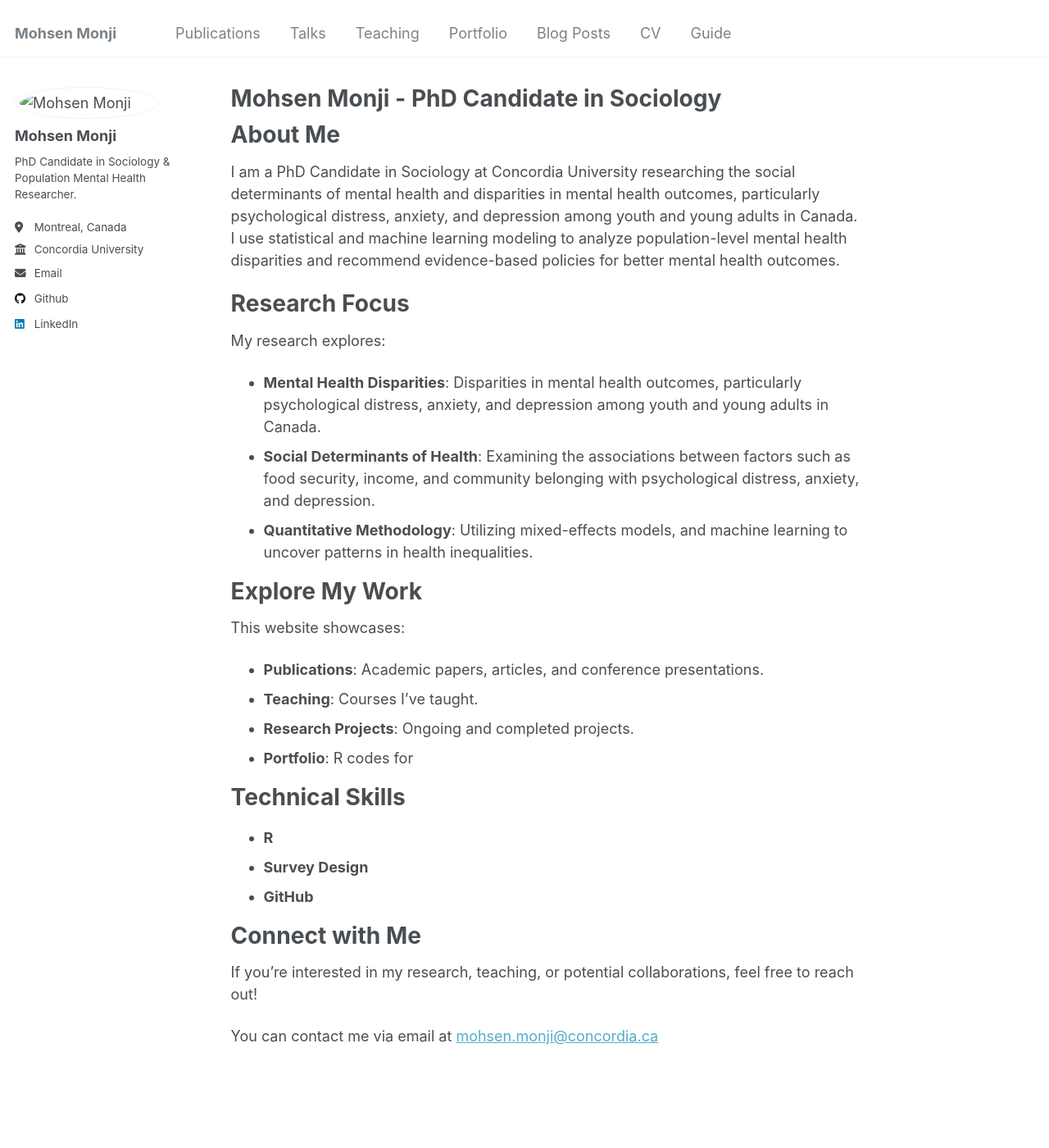
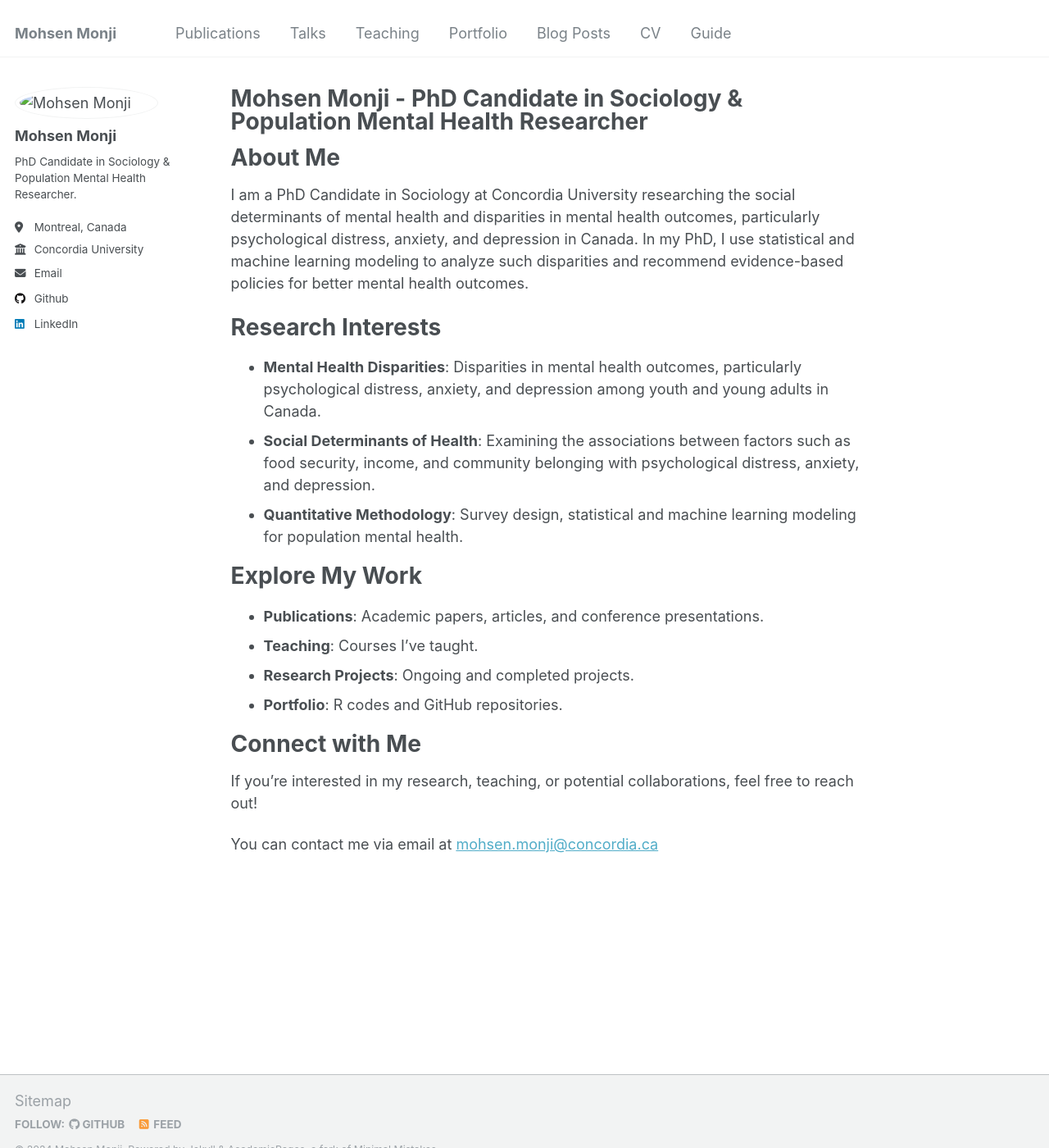
Before and after one commit to Mohsnmonji/mohsnmonji.github.io, a Jekyll site: the page built from _pages/about.md, in a window 1280 px wide and 1400 px high. Shown: the whole window at 82% size. Built offline with Jekyll 4.4.1, drawn with Linux system fonts in a browser that asks for light colours.

Commit message:
Update about.md

```diff
--- a/_pages/about.md
+++ b/_pages/about.md
@@ -1,6 +1,6 @@
 ---
 permalink: /
-title: "Mohsen Monji - PhD Candidate in Sociology"
+title: "Mohsen Monji - PhD Candidate in Sociology & Population Mental Health Researcher"
 author_profile: true
 redirect_from:
   - /about/
@@ -11,29 +11,22 @@ redirect_from:
 
 About Me
 ======
-I am a PhD Candidate in Sociology at Concordia University researching the social determinants of mental health and disparities in mental health outcomes, particularly psychological distress, anxiety, and depression among youth and young adults in Canada. I use statistical and machine learning modeling to analyze population-level mental health disparities and recommend evidence-based policies for better mental health outcomes.
+I am a PhD Candidate in Sociology at Concordia University researching the social determinants of mental health and disparities in mental health outcomes, particularly psychological distress, anxiety, and depression in Canada. In my PhD, I  use statistical and machine learning modeling to analyze such disparities and recommend evidence-based policies for better mental health outcomes.
 
-Research Focus
+Research Interests
 ======
-My research explores:
 - **Mental Health Disparities**: Disparities in mental health outcomes, particularly psychological distress, anxiety, and depression among youth and young adults in Canada.
 - **Social Determinants of Health**: Examining the associations between factors such as food security, income, and community belonging with psychological distress, anxiety, and depression.
-- **Quantitative Methodology**: Utilizing mixed-effects models, and machine learning to uncover patterns in health inequalities.
+- **Quantitative Methodology**: Survey design, statistical and machine learning modeling for population mental health.
 
 Explore My Work
 ======
-This website showcases:
 - **Publications**: Academic papers, articles, and conference presentations.
 - **Teaching**: Courses I’ve taught.
 - **Research Projects**: Ongoing and completed projects.
-- **Portfolio**: R codes for
+- **Portfolio**: R codes and GitHub repositories.
 
-Technical Skills
-======
 
-- **R**
-- **Survey Design**
-- **GitHub**
 
 Connect with Me
 ======
```
